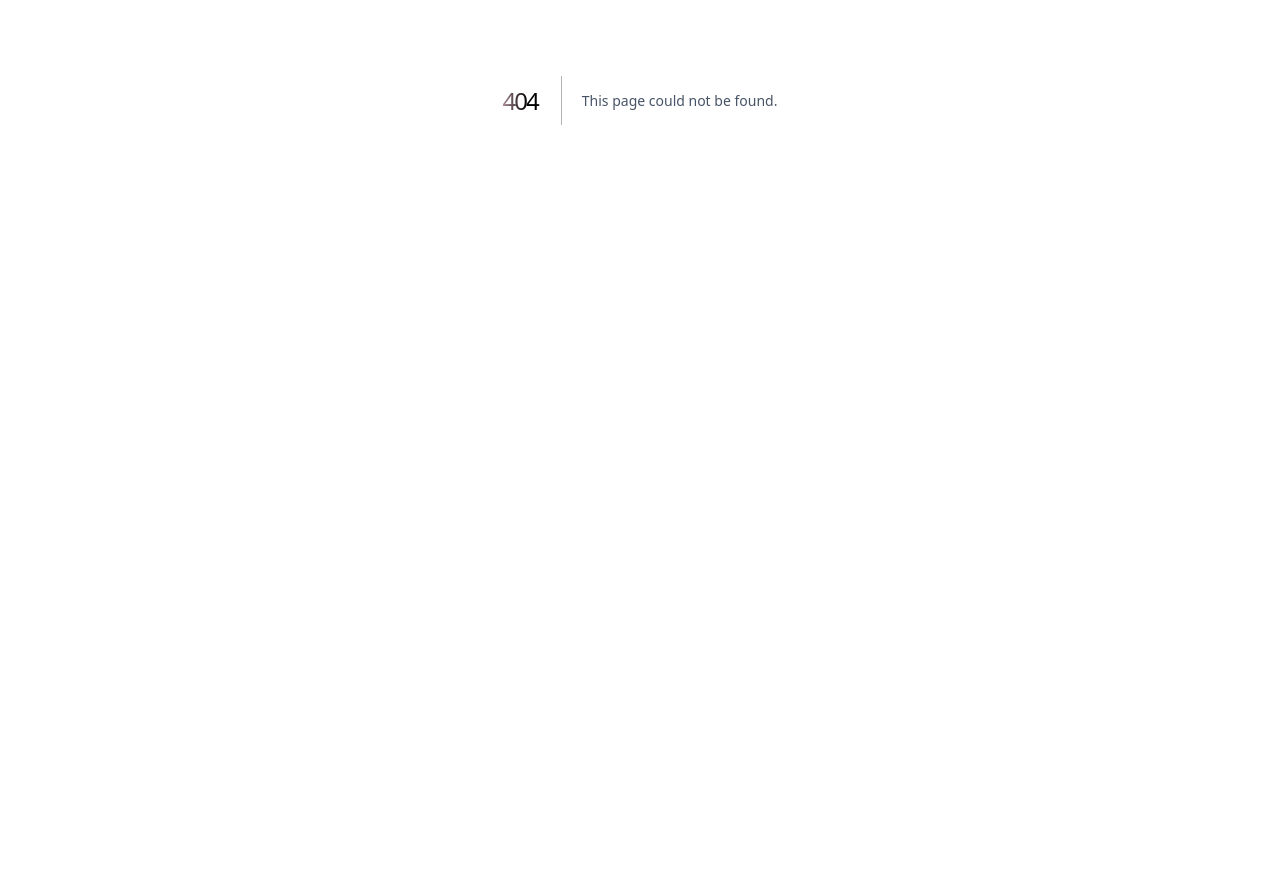
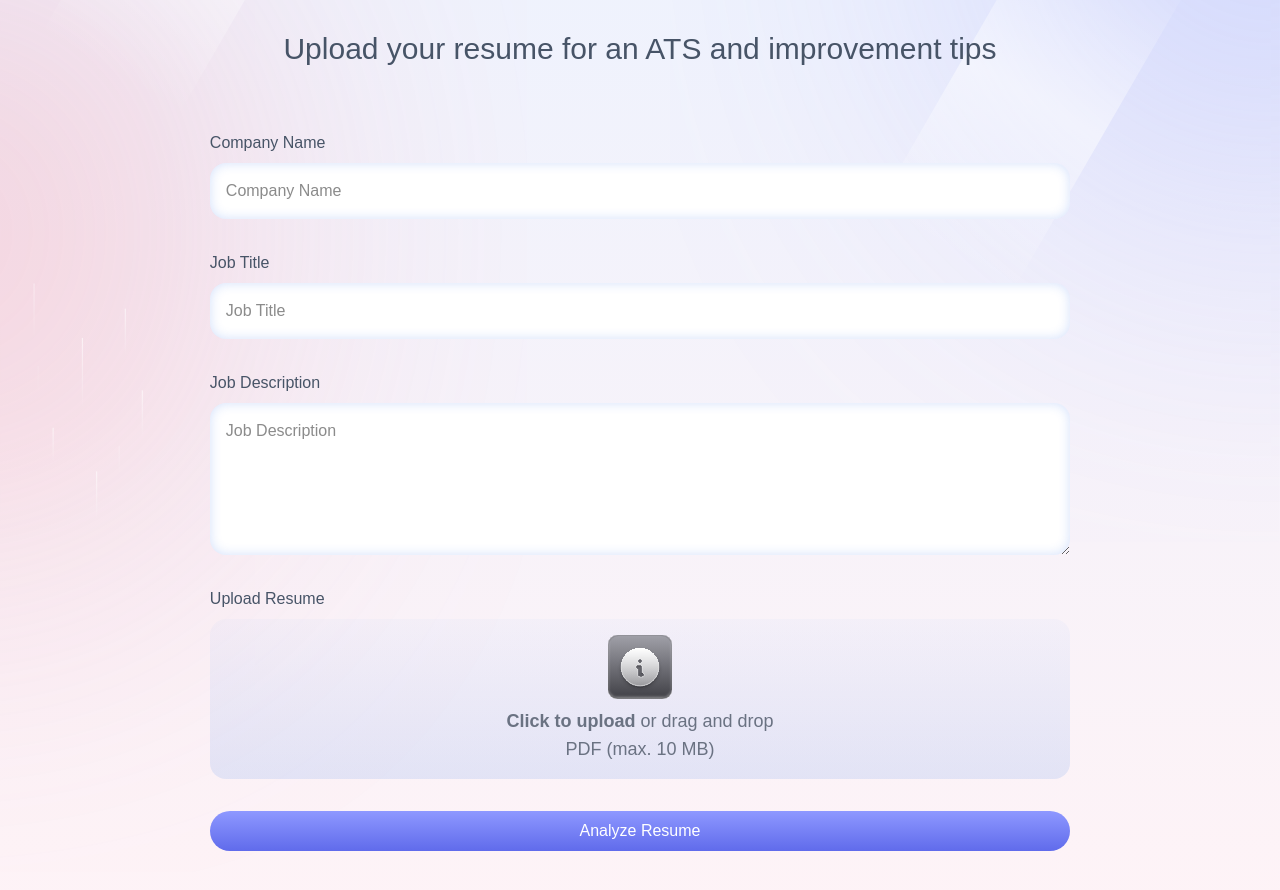
Before and after one commit to kiralightyagami/resumera, a Next.js app: page /upload in a window 1280 px wide. Before the commit this address had no page. Shown: the part 300-1190 px from the top of the page. Before the commit the page ends 800 px from the top, so only its background shows below. Built offline with nearby package versions, Linux system fonts and the light colour scheme; a web font is replaced by a local one.

Commit message:
created upload route

```diff
--- a/app/auth/layout.tsx
+++ b/app/auth/layout.tsx
@@ -1,6 +1,7 @@
 import type { Metadata } from "next";
 import { Geist } from "next/font/google";
 import { Geist_Mono } from "next/font/google";
+import PuterInit from "../components/PuterInit";
 
 const geistSans = Geist({
     variable: "--font-geist-sans",
@@ -17,18 +18,16 @@ export const metadata: Metadata = {
     description: "Log in to your account",
   };
 
-  export default function RootLayout({
+  export default function Layout({
     children,
   }: Readonly<{
     children: React.ReactNode;
   }>) {
     return (
-      <html lang="en">
-        <body
-          className={`${geistSans.variable} ${geistMono.variable} antialiased`}
-        >
-          {children}
-        </body>
-      </html>
+      <div>
+        <PuterInit />
+        <script src="https://js.puter.com/v2/"></script>
+        {children}
+      </div>
     );
   }
--- /dev/null
+++ b/app/components/FileUploader.tsx
@@ -0,0 +1,85 @@
+"use client"
+import React, { useState } from 'react'
+import { useCallback } from 'react'
+import { useDropzone } from 'react-dropzone'
+import { formatSize } from '../lib/utils'
+
+interface FileUploaderProps {
+    onFileSelect?: (file: File | null) => void
+}
+
+const FileUploader = ({ onFileSelect }: FileUploaderProps) => {
+
+    const onDrop = useCallback((acceptedFiles: File[]) => {
+       const file = acceptedFiles[0] || null
+
+       onFileSelect?.(file);
+
+    }, [onFileSelect])
+
+    const MAX_FILE_SIZE = 10 * 1024 * 1024;
+    const { getRootProps, getInputProps, isDragActive, acceptedFiles } = useDropzone({
+        onDrop,
+        accept: {
+            'application/pdf': ['.pdf']
+        },
+        maxFiles: 1,
+        maxSize: MAX_FILE_SIZE,
+    })
+
+    const file = acceptedFiles[0] || null;
+
+
+  return (
+    <div className='w-full gradient-border'>
+        <div {...getRootProps()} className='w-full h-full flex flex-col items-center justify-center'>
+            <input {...getInputProps()} />
+            <div className='space-y-4 cursor-pointer'>
+
+                {
+                    file ? (
+                        <div className="uploader-selected-file" onClick={(e) => {
+                            e.stopPropagation();
+                        }}>
+                            <img src="/images/pdf.png" alt="pdf" className="size-10"/>
+                            <div className="flex items-center space-x-3">
+                                <div>
+                                    <p className='text-sm text-gray-700 font-medium truncate max-w-sm'>
+                                        {file.name}
+                                    </p>
+                                    <p className='text-sm text-gray-500'>
+                                        {formatSize(file.size)}
+                                    </p>
+                                </div>
+                            </div>
+                            <button className='p-2 cursor-pointer' onClick={(e) => {
+                                onFileSelect?.(null);
+                            }}>
+                                <img src="/icons/cross.svg" alt='remove' className='w-4 h-4'/>
+                            </button>
+                        </div>
+
+                    ):(
+                        <div>
+                            <div className='mx-auto w-16 h-16 flex items-center justify-center mb-2'>
+                                <img src="/icons/info.svg" alt="upload" className='size-20' />
+                            </div>
+                            <p className='text-lg text-gray-500'>
+                                <span className='font-semibold'>
+                                    Click to upload
+                                </span> or drag and drop
+                            </p>
+                            <p className='text-lg text-gray-500'>
+                                PDF (max. {formatSize(MAX_FILE_SIZE)})
+                            </p>
+                        </div>
+
+                    )
+                }
+            </div>
+        </div>
+    </div>
+  )
+}
+
+export default FileUploader
--- /dev/null
+++ b/app/lib/utils.ts
@@ -0,0 +1,21 @@
+import {type ClassValue, clsx} from "clsx";
+import {twMerge} from "tailwind-merge";
+
+export function cn(...inputs: ClassValue[]) {
+  return twMerge(clsx(inputs))
+}
+
+export function formatSize(bytes: number): string {
+  if (bytes === 0) return '0 Bytes';
+
+  const k = 1024;
+  const sizes = ['Bytes', 'KB', 'MB', 'GB', 'TB'];
+
+  // Determine the appropriate unit by calculating the log
+  const i = Math.floor(Math.log(bytes) / Math.log(k));
+
+  // Format with 2 decimal places and round
+  return parseFloat((bytes / Math.pow(k, i)).toFixed(2)) + ' ' + sizes[i];
+}
+
+export const generateUUID = () => crypto.randomUUID();
--- /dev/null
+++ b/app/upload/page.tsx
@@ -0,0 +1,76 @@
+"use client"
+import { Navbar } from "../components/navbar";
+import { useState } from "react";
+import FileUploader from "../components/FileUploader";
+
+
+
+
+export default function Upload() {
+const [isProcessing, setIsProcessing] = useState(false);
+const [statusText, setStatusText] = useState("");
+const [file, setFile] = useState<File | null>(null);
+
+const handleFileSelect = (file: File | null) => {
+    setFile(file);
+}
+
+const handleSubmit = (e: React.FormEvent<HTMLFormElement>) => {
+    e.preventDefault();
+    const form = e.currentTarget.closest("form");
+    if(!form) return;
+    const formData = new FormData(form);
+    const companyName = formData.get("company-name");
+    const jobTitle = formData.get("job-title");
+    const jobDescription = formData.get("job-description");
+    const resumeFile = formData.get("uploader");
+
+    if(!companyName || !jobTitle || !jobDescription || !resumeFile) {
+        setStatusText("Please fill in all fields");
+        return;
+    }
+
+
+}
+  return (
+    <main className="bg-[url('/images/bg-main.svg')] bg-cover">
+        <Navbar/>
+        <section className="main-section">
+            <div className="page-heading py-16">
+                <h1>Smart feedback for your resume</h1>
+                {
+                    isProcessing ? (
+                        <>
+                          <h2>{statusText}</h2>
+                          <img src="/images/resume-scan.gif" className="w-full"/>
+                        </>
+                    ) : (
+                        <h2>Upload your resume for an ATS and improvement tips</h2>
+                    )}
+                    { !isProcessing &&
+                        <form id="upload-form" onSubmit={handleSubmit} className="flex flex-col gap-4 mt-8">
+                            <div className="form-div">
+                                <label htmlFor="company-name">Company Name</label>
+                                <input type="text" name="company-name" placeholder="Company Name" id="company-name" />
+                            </div>
+                            <div className="form-div">
+                                <label htmlFor="job-title">Job Title</label>
+                                <input type="text" name="job-title" placeholder="Job Title" id="job-title" />
+                            </div>
+                            <div className="form-div">
+                                <label htmlFor="job-description">Job Description</label>
+                                <textarea rows={5} name="job-description" placeholder="Job Description" id="job-description" />
+                            </div>
+                            <div className="form-div">
+                                <label htmlFor="uploader">Upload Resume</label>
+                                <FileUploader onFileSelect={handleFileSelect} />
+                            </div>
+                            <button type="submit" className="primary-button">Analyze Resume</button>
+                        </form>
+                    }
+            </div>
+
+        </section>
+    </main>
+  )
+}
--- a/package.json
+++ b/package.json
@@ -14,6 +14,7 @@
     "pdfjs-dist": "^5.1.91",
     "react": "19.1.0",
     "react-dom": "19.1.0",
+    "react-dropzone": "^14.3.8",
     "tailwind-merge": "^3.3.1",
     "zustand": "^5.0.6"
   },
```
Also changed, not shown: 1 other file (tests, documents, lock files or other folders).
